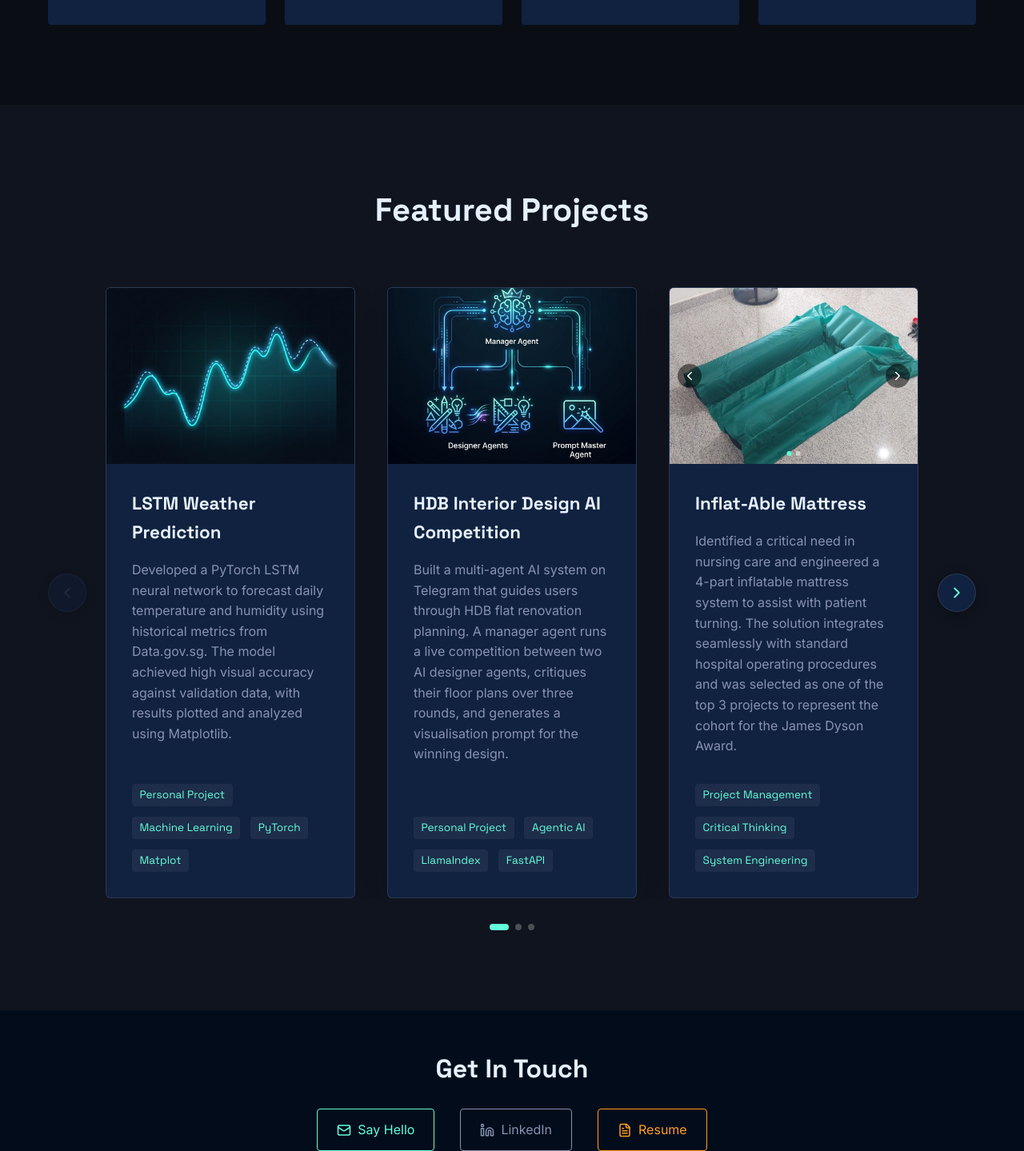
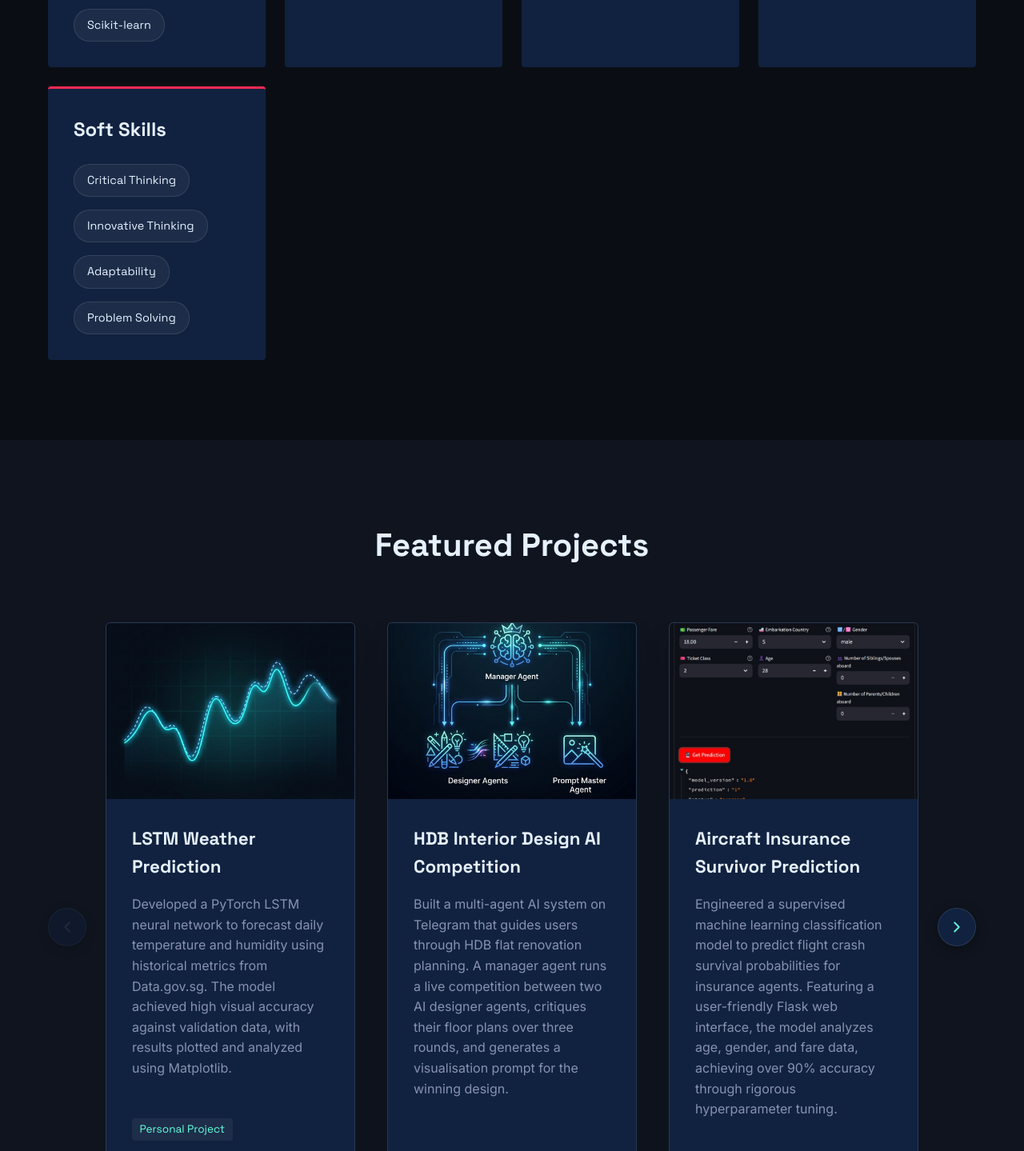
Before and after one commit to Randycje/Randycje.github.io, a React (Vite) app: page / in a window 1280 px wide. Shown: the part 3731-5170 px from the top of the page at 80% size. Built offline with nearby package versions, Linux system fonts and the light colour scheme; grey boxes are pictures that could not be loaded.

Commit message:
Update Skills column layout and integrate School ML projects

```diff
--- a/src/components/Projects.jsx
+++ b/src/components/Projects.jsx
@@ -15,6 +15,20 @@ const projects = [
         tech: ['Personal Project', 'Agentic AI', 'LlamaIndex', 'FastAPI'],
         image: '/hdb-agent-hierarchy.png'
     },
+    {
+        title: 'Aircraft Insurance Survivor Prediction',
+        description: 'Engineered a supervised machine learning classification model to predict flight crash survival probabilities for insurance agents. Featuring a user-friendly Flask web interface, the model analyzes age, gender, and fare data, achieving over 90% accuracy through rigorous hyperparameter tuning.',
+        tech: ['Machine Learning', 'Scikit-learn', 'Flask'],
+        image: '/aircraft-insurance-ml.jpg'
+    },
+    /*
+    {
+        title: 'Clinical Trial Eligibility Predictor',
+        description: 'Developed an unsupervised clustering algorithm to determine patient suitability for a pharmaceutical obesity drug trial. Deployed via a custom Flask web application, the system processes anonymized health, height, and lifestyle metrics, fine-tuned to exceed a 90% accuracy threshold.',
+        tech: ['School Project', 'Clustering', 'Scikit-learn', 'Flask'],
+        image: '/clinical-trial-ml.png'
+    },
+    */
     {
         title: 'Inflat-Able Mattress',
         description: 'Identified a critical need in nursing care and engineered a 4-part inflatable mattress system to assist with patient turning. The solution integrates seamlessly with standard hospital operating procedures and was selected as one of the top 3 projects to represent the cohort for the James Dyson Award.',
--- a/src/components/Skills.jsx
+++ b/src/components/Skills.jsx
@@ -2,13 +2,14 @@ import React from 'react';
 import { motion } from 'framer-motion';
 
 const skillsData = [
-    { category: 'Soft Skills', items: ['Critical Thinking', 'Innovative Thinking', 'Adaptability', 'Problem Solving'] },
+    { category: 'AI & ML', items: ['PyTorch', 'Matplotlib', 'LlamaIndex', 'NumPy', 'Pandas', 'Scikit-learn'] },
+    { category: 'Technical Skills', items: ['Python', 'SQL', 'C++', 'C', 'C#', 'HTML/CSS', 'JavaScript'] },
+    { category: 'Platform & Software', items: ['ROS', 'UiPath', 'Tableau', 'Metabase'] },
     { category: 'Management Skills', items: ['Project Management', 'Agile Methodologies', 'Stakeholder Management'] },
-    { category: 'Technical Skills', items: ['Python', 'SQL', 'C++', 'C', 'C#', 'HTML/CSS', 'JavaScript'] },
-    { category: 'Platform & Software', items: ['ROS', 'UiPath', 'Tableau', 'Metabase'] }
+    { category: 'Soft Skills', items: ['Critical Thinking', 'Innovative Thinking', 'Adaptability', 'Problem Solving'] }
 ];
 
-const colors = ['var(--accent-cyan)', '#0A84FF', '#FF9F1C', '#9D4EDD'];
+const colors = ['var(--accent-cyan)', '#0A84FF', '#FF9F1C', '#9D4EDD', '#FF2A54'];
 
 const Skills = () => {
     return (
```
Also changed, not shown: public/aircraft-insurance-ml.jpg (added), public/clinical-trial-ml.png (added).
